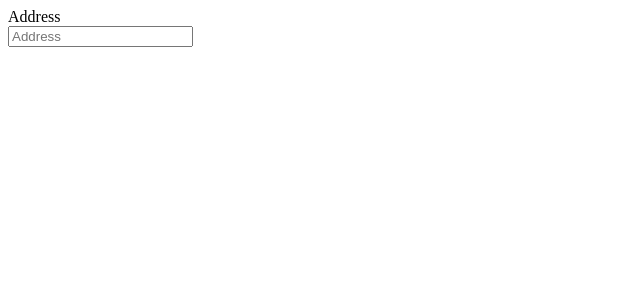
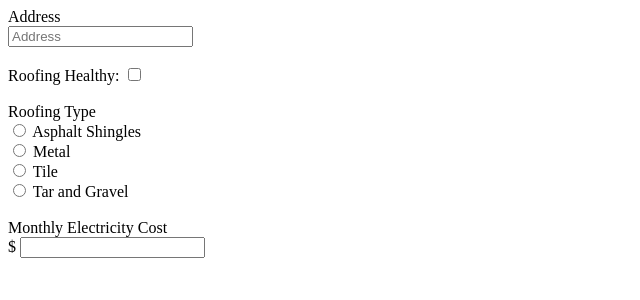
Before and after one commit to cyber-glacyr/EagleHasLanded, a Flask app: page / in a window 1280 px wide. Shown: the top 300 px of the page, without its empty margins (0-640 px from the left). Run offline with Flask 3, Linux system fonts and the light colour scheme; parts of the project's set-up code (start-up, migrations or seed data) failed here and were passed over; some libraries are stand-ins or nearby versions.

Commit message:
Form Complete

```diff
--- a/app.py
+++ b/app.py
@@ -18,7 +18,7 @@ def main():
     else:
         return render_template('form.html')
 
-def is_viable():
+def is_viable(latitude, longitude, roofing_health, roofing_type, energy_price):
     """
     - solar, price, and roofing
     """
@@ -49,6 +49,12 @@ def price_viable(currentCost):
     solarCost = 20000
 
 
+def roofing_viable(roofing_health, roofing_type):
+    """
+    Is the roofing suitable
+    """
+
+
 def test():
     solar_viable(37.4449439, -122.13914659999998)
 
--- a/templates/form.html
+++ b/templates/form.html
@@ -31,6 +31,31 @@
     <input type="hidden" id="name" name="name" />
     <input type="hidden" id="lat" name="lat" />
     <input type="hidden" id="lng" name="lng" />
+    <br>
+    <br>
+    <label>Roofing Healthy:</label>
+    <input id="roofing_health" type="checkbox">
+    <br>
+    <br>
+    <label>Roofing Type</label>
+    <br>
+    <input type="radio" id="asphalt" name="roofing_type" value="Asphalt Shingles">
+    <label for="asphalt">Asphalt Shingles</label>
+    <br>
+    <input type="radio" id="metal" name="roofing_type" value="Metal">
+    <label for="metal">Metal</label>
+    <br>
+    <input type="radio" id="tile" name="roofing_type" value="Tile">
+    <label for="tile">Tile</label>
+    <br>
+    <input type="radio" id="tar" name="roofing_type" value="Tar and Gravel">
+    <label for="tar">Tar and Gravel</label>
+    <br>
+    <br>
+    <label>Monthly Electricity Cost</label>
+    <br>
+    <label>$</label>
+    <input type="number" id="elec_cost" step="0.01">
 </form>
 </body>
 </html>
```
